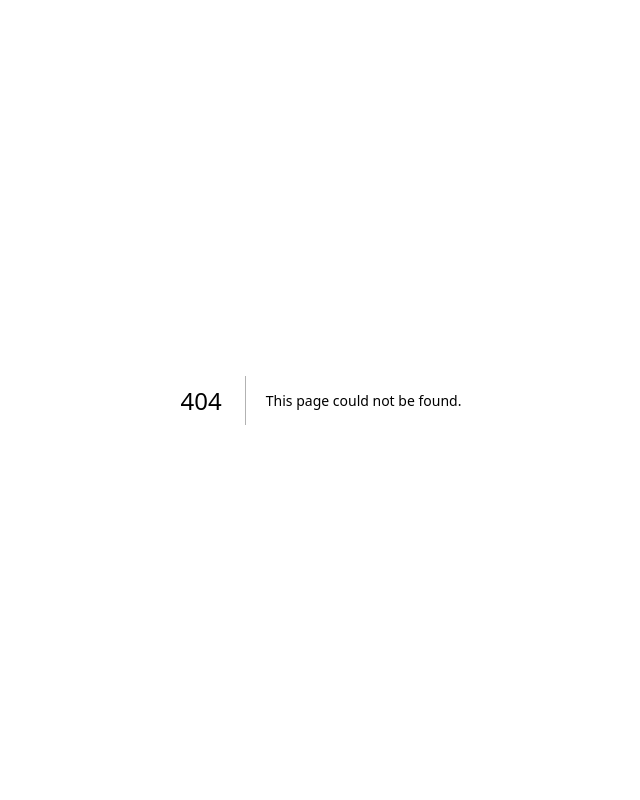
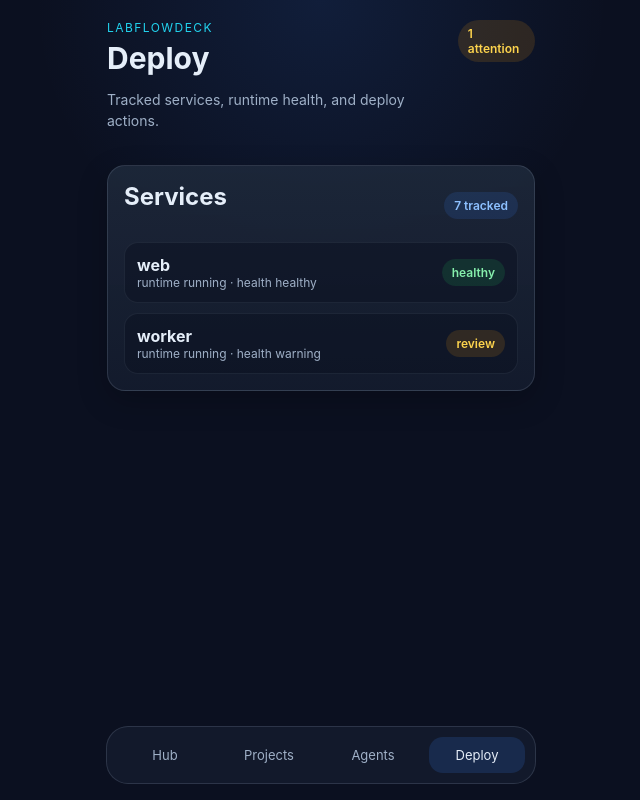
Before and after one commit to MerverliPy/LabFlowDeck, a Next.js app in the folder apps/web/: page /deploy in a window 1280 px wide. Before the commit this address had no page. Shown: the whole page, without its empty margins (319-959 px from the left). Built offline with nearby package versions, Linux system fonts and the light colour scheme.

Commit message:
feat: add deploy shell route

```diff
--- /dev/null
+++ b/apps/web/app/deploy/page.tsx
@@ -0,0 +1,48 @@
+import Link from 'next/link';
+
+export default function DeployPage() {
+  return (
+    <main className="shell">
+      <section className="header">
+        <div>
+          <div className="eyebrow">LabFlowDeck</div>
+          <h1>Deploy</h1>
+          <p className="subtle">Tracked services, runtime health, and deploy actions.</p>
+        </div>
+        <div className="badge badgeAmber">1 attention</div>
+      </section>
+
+      <div className="grid">
+        <section className="card">
+          <div className="cardTitle">
+            <h2>Services</h2>
+            <span className="badge badgeBlue">7 tracked</span>
+          </div>
+          <div className="list">
+            <div className="listItem">
+              <div>
+                <strong>web</strong>
+                <div className="listMeta">runtime running · health healthy</div>
+              </div>
+              <span className="badge badgeGreen">healthy</span>
+            </div>
+            <div className="listItem">
+              <div>
+                <strong>worker</strong>
+                <div className="listMeta">runtime running · health warning</div>
+              </div>
+              <span className="badge badgeAmber">review</span>
+            </div>
+          </div>
+        </section>
+      </div>
+
+      <nav className="bottomNav" aria-label="Primary">
+        <Link className="navLink" href="/">Hub</Link>
+        <Link className="navLink" href="/projects">Projects</Link>
+        <Link className="navLink" href="/agents">Agents</Link>
+        <Link className="navLink navLinkActive" href="/deploy">Deploy</Link>
+      </nav>
+    </main>
+  );
+}
```
